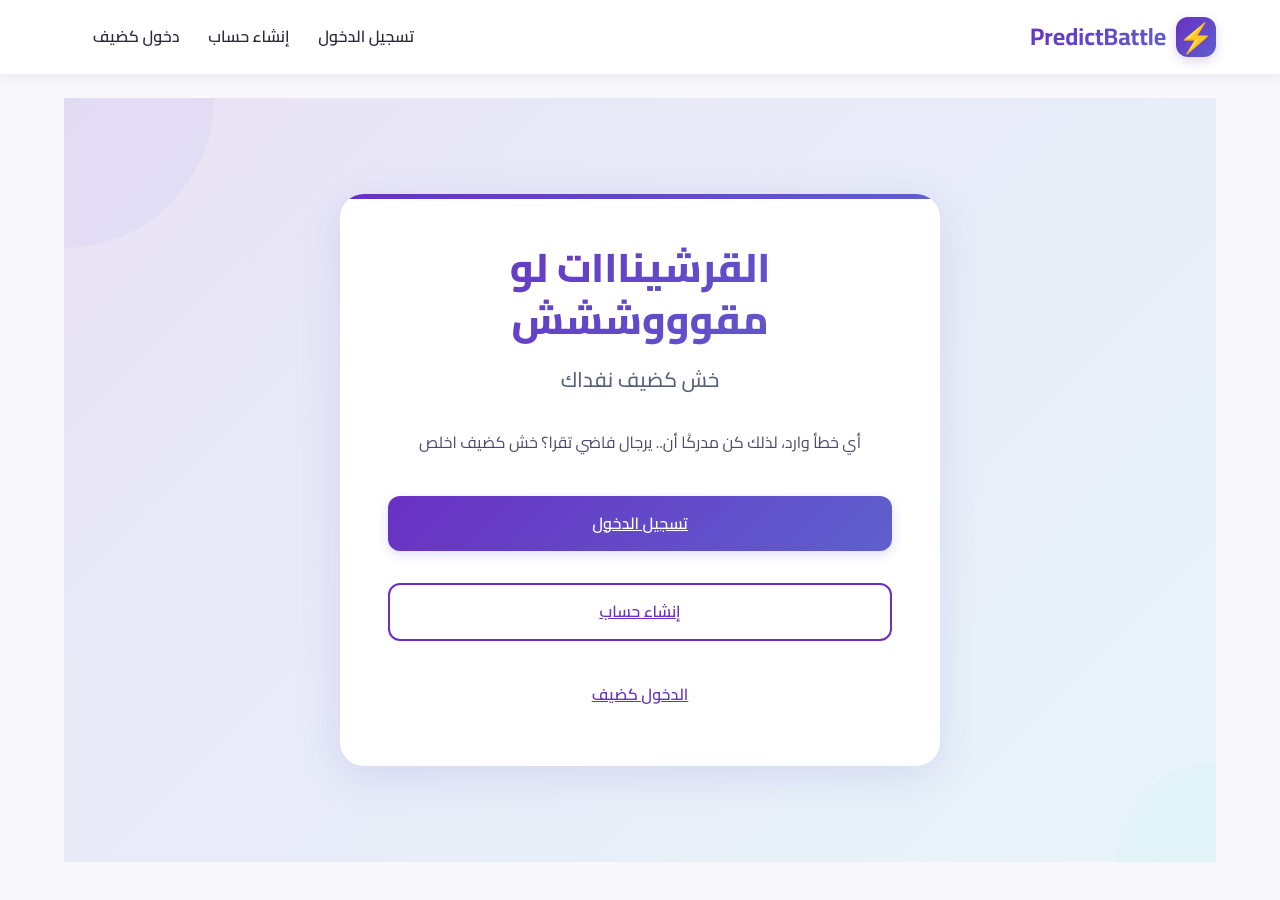
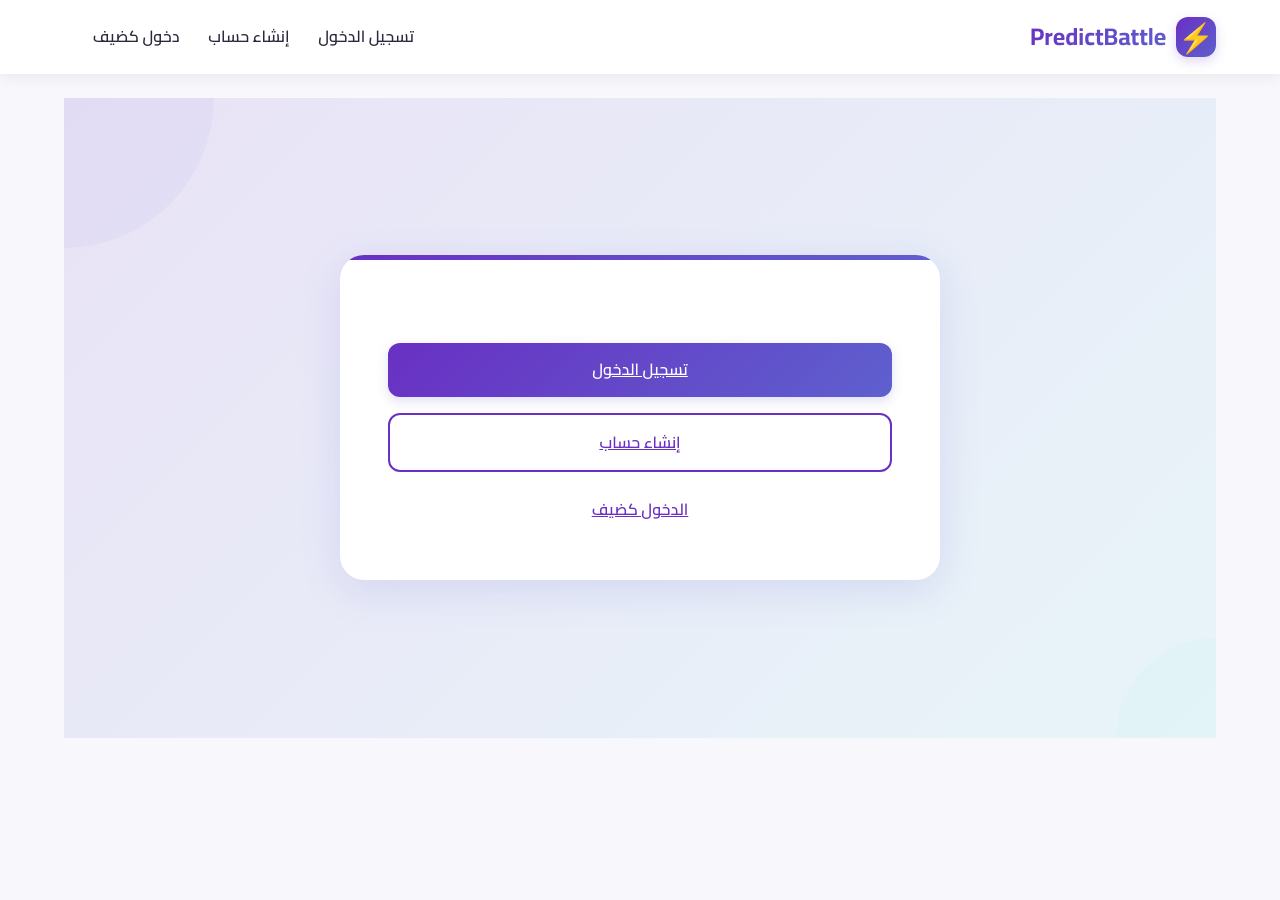
Before and after one commit to 5inee/predictbattle.v3, a React (Create React App) app in the folder frontend/: page / in a window 1280 px wide. Shown: the top 900 px of the page. After the commit the page ends 842 px from the top, so only its background shows below. Built offline with nearby package versions, Linux system fonts and the light colour scheme; no server answers.

Commit message:
deletewilcome

```diff
--- a/frontend/src/App.css
+++ b/frontend/src/App.css
@@ -400,7 +400,7 @@ textarea.form-control::placeholder {
 }
 
 .mb-2 {
-  margin-bottom: 1rem;
+  /* margin-bottom: 1rem; */
 }
 
 .mb-3 {
--- a/frontend/src/pages/HomePage.js
+++ b/frontend/src/pages/HomePage.js
@@ -19,15 +19,16 @@ const HomePage = () => {
       <section className="hero-section">
         <div className="welcome-card fade-in">
           <div className="welcome-header">
-            <h1 className="welcome-title">القرشينااات لو مقوووششش</h1>
-            <p className="welcome-subtitle">خش كضيف نفداك</p>
+            <h1 className="welcome-title"></h1>
+            <p className="welcome-subtitle"></p>
           </div>
+
 
           <div className="welcome-content">
             <p>
-              أي خطأ وارد، لذلك كن مدركًا أن.. يرجال فاضي تقرا؟ خش كضيف اخلص
             </p>
           </div>
+
 
           <div className="welcome-actions">
             <Link to="/login" className="btn btn-primary btn-block mb-2">
```
